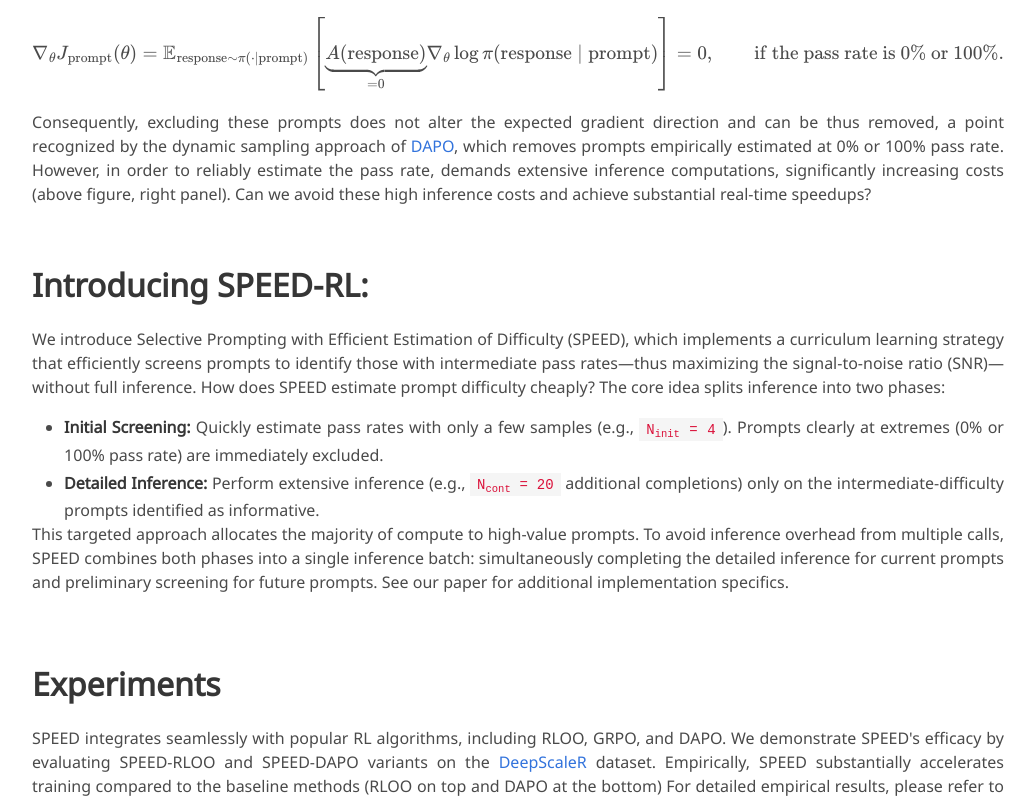
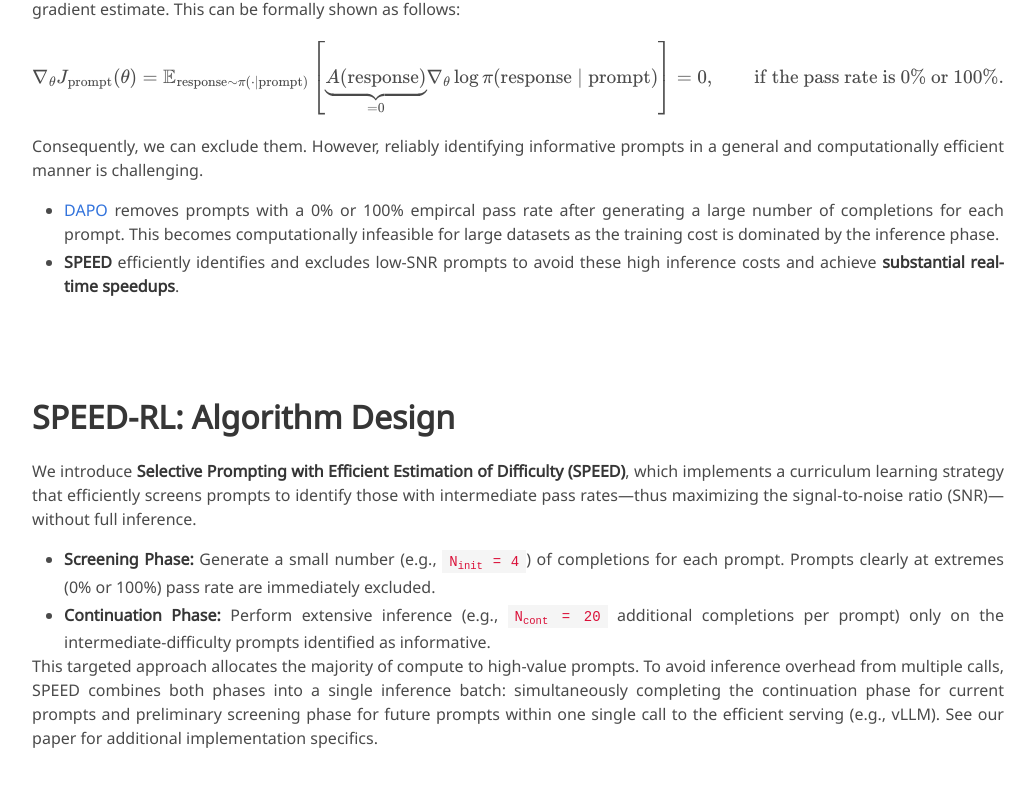
Before and after one commit to Zanette-Labs/speed-rl, a plain HTML site: page index.html in a window 1280 px wide. Shown: the part 2031-2831 px from the top of the page, without its empty margins (122-1157 px from the left). Drawn offline with nearby package versions, Linux system fonts and the light colour scheme; some icons are missing; a web font is replaced by a local one.

Commit message:
web algorithm

```diff
--- a/index.html
+++ b/index.html
@@ -141,7 +141,7 @@
         </figure>
 
         Intuitively, if the model consistently succeeds or fails, it learns little.
-        Formally, prompts with pass rates near 0% or 100% produce zero gradients since the advantage function approaches zero (e.g., REINFORCE gradient updates):
+        Formally, prompts with pass rates near 0% or 100% produce zero gradients since the advantage function approaches zero (e.g., REINFORCE gradient updates) and does not affect the gradient estimate. This can be formally shown as follows:
         <p>
         \[
         \nabla_{\theta} J_\text{prompt}(\theta) =
@@ -154,31 +154,30 @@
         \quad\quad \text{if the pass rate is } 0\% \text{ or } 100\%.
         \]
         </p>
-        Consequently, excluding these prompts does not alter the expected gradient direction and can be thus removed, a point recognized by the dynamic sampling approach of <a href="https://arxiv.org/abs/2503.14476" target="_blank" rel="noopener noreferrer">DAPO</a>, which removes prompts empirically estimated at 0% or 100% pass rate.
-        However, in order to reliably estimate the pass rate,  demands extensive inference computations, significantly increasing costs (above figure, right panel).
+        Consequently, we can exclude them.
 
-        Can we avoid these high inference costs and achieve substantial real-time speedups?
+        However, reliably identifying informative prompts in a general and computationally efficient manner is challenging.
+        <ul>
+          <li><a href="https://arxiv.org/abs/2503.14476" target="_blank" rel="noopener noreferrer">DAPO</a> removes prompts with a 0% or 100% empircal pass rate after generating a large number of completions for each prompt.
+            This becomes computationally infeasible for large datasets as the training cost is dominated by the inference phase.</li>
+          <li><strong>SPEED</strong> efficiently identifies and excludes low-SNR prompts to avoid these high inference costs and achieve <strong>substantial real-time speedups</strong>.</li>
+        </ul>
 
         <br><br>
 
-        <h2 class="title is-3" id="srt">Introducing SPEED-RL: </h2>
+        <h2 class="title is-3" id="srt">SPEED-RL: Algorithm Design</h2>
         <div class="content has-text-justified">
-We introduce Selective Prompting with Efficient Estimation of Difficulty (SPEED), which implements a curriculum learning strategy that efficiently screens prompts to identify those with intermediate pass rates—thus maximizing the signal-to-noise ratio (SNR)—without full inference.
-
-How does SPEED estimate prompt difficulty cheaply?
-
-The core idea splits inference into two phases:
+        We introduce <strong>Selective Prompting with Efficient Estimation of Difficulty (SPEED)</strong>, which implements a curriculum learning strategy that efficiently screens prompts to identify those with intermediate pass rates—thus maximizing the signal-to-noise ratio (SNR)—without full inference.
         <ul>
           <li>
-    <strong>Initial Screening:</strong> Quickly estimate pass rates with only a few samples (e.g., <code>N<sub>init</sub> = 4</code>). Prompts clearly at extremes (0% or 100% pass rate) are immediately excluded.
+            <strong>Screening Phase:</strong> Generate a small number (e.g., <code>N<sub>init</sub> = 4</code>) of completions for each prompt. Prompts clearly at extremes (0% or 100%) pass rate are immediately excluded.
           </li>
           <li>
-    <strong>Detailed Inference:</strong> Perform extensive inference (e.g., <code>N<sub>cont</sub> = 20</code> additional completions) only on the intermediate-difficulty prompts identified as informative.
+            <strong>Continuation Phase:</strong> Perform extensive inference (e.g., <code>N<sub>cont</sub> = 20</code> additional completions per prompt) only on the intermediate-difficulty prompts identified as informative.
           </li>
         </ul>
       </div>
-
-      This targeted approach allocates the majority of compute to high-value prompts. To avoid inference overhead from multiple calls, SPEED combines both phases into a single inference batch: simultaneously completing the detailed inference for current prompts and preliminary screening for future prompts. See our paper for additional implementation specifics.
+      This targeted approach allocates the majority of compute to high-value prompts. To avoid inference overhead from multiple calls, SPEED combines both phases into a single inference batch: simultaneously completing the continuation phase for current prompts and preliminary screening phase for future prompts within one single call to the efficient serving (e.g., vLLM). See our paper for additional implementation specifics.
       </div>
 
       <br><br>
```
Lines whose indentation alone changed are shown as unchanged.
